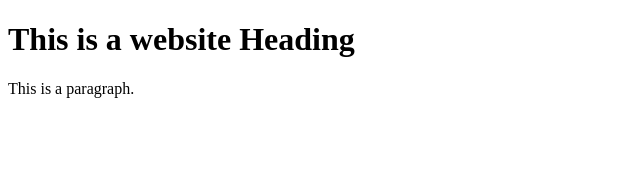
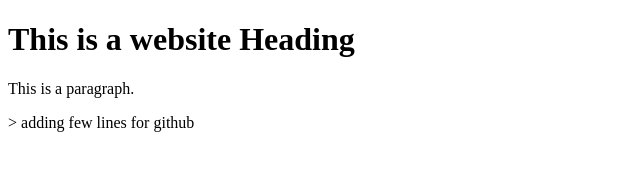
Before and after one commit to poojamugaonkar/Cloudbots_pooja, a plain HTML site: page web/index.html in a window 1280 px wide. Shown: the whole page, without its empty margins (0-640 px from the left). Drawn offline with Linux system fonts and the light colour scheme.

Commit message:
updating index page for gihub

```diff
--- a/web/index.html
+++ b/web/index.html
@@ -7,6 +7,6 @@
 
 <h1>This is a website Heading</h1>
 <p>This is a paragraph.</p>
-
+<p>> adding few lines for github <p>
 </body>
 </html>
```
